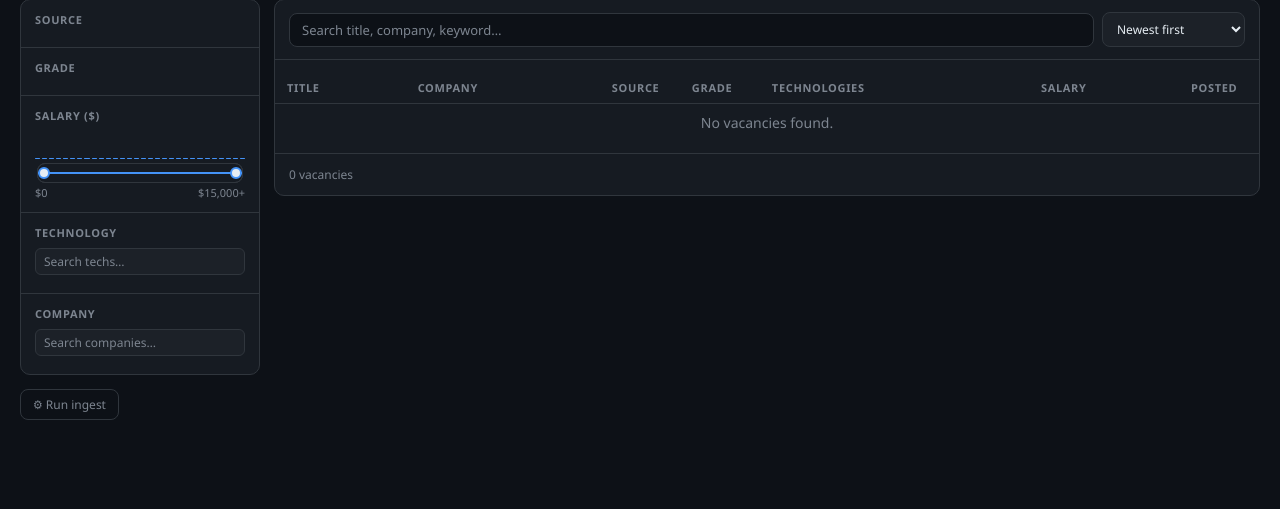
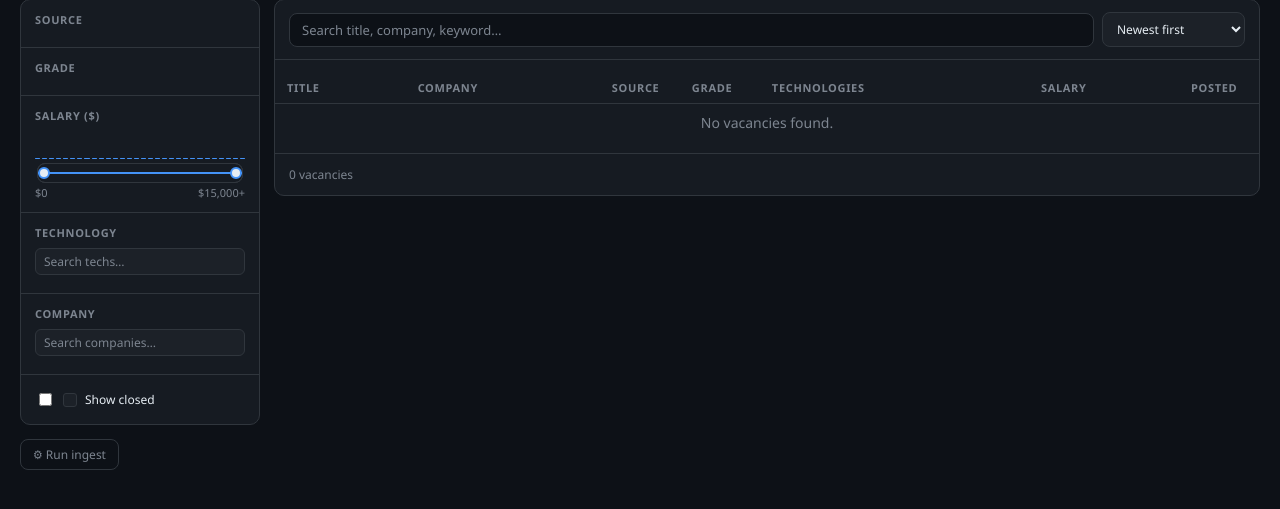
Before and after one commit to Z1ksS/vc-proj, a FastAPI app: page / in a window 1280 px wide. Shown: the part 277-786 px from the top of the page. Run offline with FastAPI, Linux system fonts and the light colour scheme; data that the repository does not hold is empty; parts of the project's set-up code (start-up, migrations or seed data) failed here and were passed over; some libraries are stand-ins or nearby versions.

Commit message:
closed jobs option

```diff
--- a/app/templates/index.html
+++ b/app/templates/index.html
@@ -269,6 +269,15 @@
           </div>
         </div>
 
+        <!-- Show closed -->
+        <div class="facet">
+          <label class="opt{% if include_closed %} on{% endif %}" id="closed-opt">
+            <input class="af" type="checkbox" name="include_closed" id="closed-chk" value="true" {% if include_closed %}checked{% endif %}>
+            <div class="box"></div>
+            <span class="nm">Show closed</span>
+          </label>
+        </div>
+
       </aside>
 
       <!-- Main panel -->
@@ -461,6 +470,9 @@ function renderApplied() {
   const co = document.getElementById('h-company').value;
   if (co) chips.push({ label: 'Company: ' + co, field: 'company' });
 
+  if (document.getElementById('closed-chk').checked)
+    chips.push({ label: 'Including closed', field: 'closed' });
+
   const lo = +document.getElementById('rng-lo').value;
   const hi = +document.getElementById('rng-hi').value;
   if (lo > 0 || hi < SAL_MAX)
@@ -480,6 +492,12 @@ function renderApplied() {
       const f = x.dataset.f;
       if (f === 'q') {
         document.getElementById('q-inp').value = '';
+        renderApplied();
+        document.getElementById('filter-form').requestSubmit();
+      } else if (f === 'closed') {
+        const chk = document.getElementById('closed-chk');
+        chk.checked = false;
+        document.getElementById('closed-opt').classList.remove('on');
         renderApplied();
         document.getElementById('filter-form').requestSubmit();
       } else {
@@ -505,10 +523,19 @@ function clearAll() {
   document.getElementById('q-inp').value = '';
   document.getElementById('rng-lo').value = 0;
   document.getElementById('rng-hi').value = SAL_MAX;
+  const chk = document.getElementById('closed-chk');
+  chk.checked = false;
+  document.getElementById('closed-opt').classList.remove('on');
   updateSalary(false);
   renderApplied();
   document.getElementById('filter-form').requestSubmit();
 }
+
+// Closed toggle .on sync
+document.getElementById('closed-chk').addEventListener('change', function() {
+  document.getElementById('closed-opt').classList.toggle('on', this.checked);
+  renderApplied();
+});
 
 // Init
 document.querySelectorAll('input[name="source"]:checked, input[name="grade"]:checked, input[name="tech"]:checked').forEach(i => {
--- a/app/templates/partials/jobs_table.html
+++ b/app/templates/partials/jobs_table.html
@@ -53,7 +53,7 @@
 </table>
 
 {% if total_pages > 1 %}
-{% set base = "q=" ~ q ~ "&source=" ~ source ~ "&grade=" ~ grade ~ "&tech=" ~ (tech | urlquote) ~ "&company=" ~ (company | urlquote) ~ "&sort=" ~ sort ~ ("&sal_min=" ~ sal_min if sal_min else "") ~ ("&sal_max=" ~ sal_max if sal_max else "") %}
+{% set base = "q=" ~ q ~ "&source=" ~ source ~ "&grade=" ~ grade ~ "&tech=" ~ (tech | urlquote) ~ "&company=" ~ (company | urlquote) ~ "&sort=" ~ sort ~ ("&sal_min=" ~ sal_min if sal_min else "") ~ ("&sal_max=" ~ sal_max if sal_max else "") ~ ("&include_closed=true" if include_closed else "") %}
 <div class="pagination">
   <span class="page-info">{{ (page - 1) * 50 + 1 }}–{{ [page * 50, total] | min }} of {{ total }}</span>
   <div class="page-btns">
--- a/app/web/routes.py
+++ b/app/web/routes.py
@@ -59,8 +59,10 @@ _SORT_MAP = {
 def _apply_filters(
     stmt: Select,
     keyword, source, tech, grade, company,
-    sal_min=None, sal_max=None,
+    sal_min=None, sal_max=None, include_closed=False,
 ) -> Select:
+    if not include_closed:
+        stmt = stmt.where(JobRecord.closed_at.is_(None))
     if keyword:
         like = f"%{keyword}%"
         stmt = stmt.where(JobRecord.title.ilike(like) | JobRecord.company.ilike(like))
@@ -87,21 +89,21 @@ def _apply_filters(
 
 def _query_jobs(
     keyword=None, source=None, tech=None, grade=None, company=None,
-    sal_min=None, sal_max=None, sort="posted-desc", page=1,
+    sal_min=None, sal_max=None, sort="posted-desc", page=1, include_closed=False,
 ) -> Select:
     order = _SORT_MAP.get(sort, _SORT_MAP["posted-desc"])
     stmt = select(JobRecord).order_by(*order)
-    stmt = _apply_filters(stmt, keyword, source, tech, grade, company, sal_min, sal_max)
+    stmt = _apply_filters(stmt, keyword, source, tech, grade, company, sal_min, sal_max, include_closed)
     return stmt.offset((page - 1) * _PAGE_SIZE).limit(_PAGE_SIZE)
 
 
 def _count_jobs(
     db: Session,
     keyword=None, source=None, tech=None, grade=None, company=None,
-    sal_min=None, sal_max=None,
+    sal_min=None, sal_max=None, include_closed=False,
 ) -> int:
     stmt = select(func.count(JobRecord.id))
-    stmt = _apply_filters(stmt, keyword, source, tech, grade, company, sal_min, sal_max)
+    stmt = _apply_filters(stmt, keyword, source, tech, grade, company, sal_min, sal_max, include_closed)
     return db.execute(stmt).scalar_one()
 
 
@@ -176,14 +178,15 @@ def index(
     sal_max: int | None = None,
     sort: str = "posted-desc",
     page: int = 1,
+    include_closed: bool = False,
     db: Session = Depends(get_db),
 ) -> HTMLResponse:
     import json as _json
     from app.services.analytics import summary_stats, salary_histogram
     jobs = db.execute(
-        _query_jobs(q, source, tech, grade, company, sal_min, sal_max, sort, page)
+        _query_jobs(q, source, tech, grade, company, sal_min, sal_max, sort, page, include_closed)
     ).scalars().all()
-    total = _count_jobs(db, q, source, tech, grade, company, sal_min, sal_max)
+    total = _count_jobs(db, q, source, tech, grade, company, sal_min, sal_max, include_closed)
     sal_hist = salary_histogram(db)
     return templates.TemplateResponse(
         request,
@@ -195,11 +198,13 @@ def index(
             "stats": summary_stats(db),
             "sal_hist_json": _json.dumps(sal_hist),
             "sort": sort,
+            "include_closed": include_closed,
             **_pagination_ctx(
                 total, page,
                 q=q or "", source=source or "", tech=tech or "",
                 grade=grade or "", company=company or "",
                 sal_min=sal_min or 0, sal_max=sal_max or 0, sort=sort,
+                include_closed=include_closed,
             ),
         },
     )
@@ -217,12 +222,13 @@ def partial_jobs(
     sal_max: int | None = None,
     sort: str = "posted-desc",
     page: int = 1,
+    include_closed: bool = False,
     db: Session = Depends(get_db),
 ) -> HTMLResponse:
     jobs = db.execute(
-        _query_jobs(q, source, tech, grade, company, sal_min, sal_max, sort, page)
+        _query_jobs(q, source, tech, grade, company, sal_min, sal_max, sort, page, include_closed)
     ).scalars().all()
-    total = _count_jobs(db, q, source, tech, grade, company, sal_min, sal_max)
+    total = _count_jobs(db, q, source, tech, grade, company, sal_min, sal_max, include_closed)
     return templates.TemplateResponse(
         request,
         "partials/jobs_table.html",
@@ -234,6 +240,7 @@ def partial_jobs(
                 q=q or "", source=source or "", tech=tech or "",
                 grade=grade or "", company=company or "",
                 sal_min=sal_min or 0, sal_max=sal_max or 0, sort=sort,
+                include_closed=include_closed,
             ),
         },
     )
```
